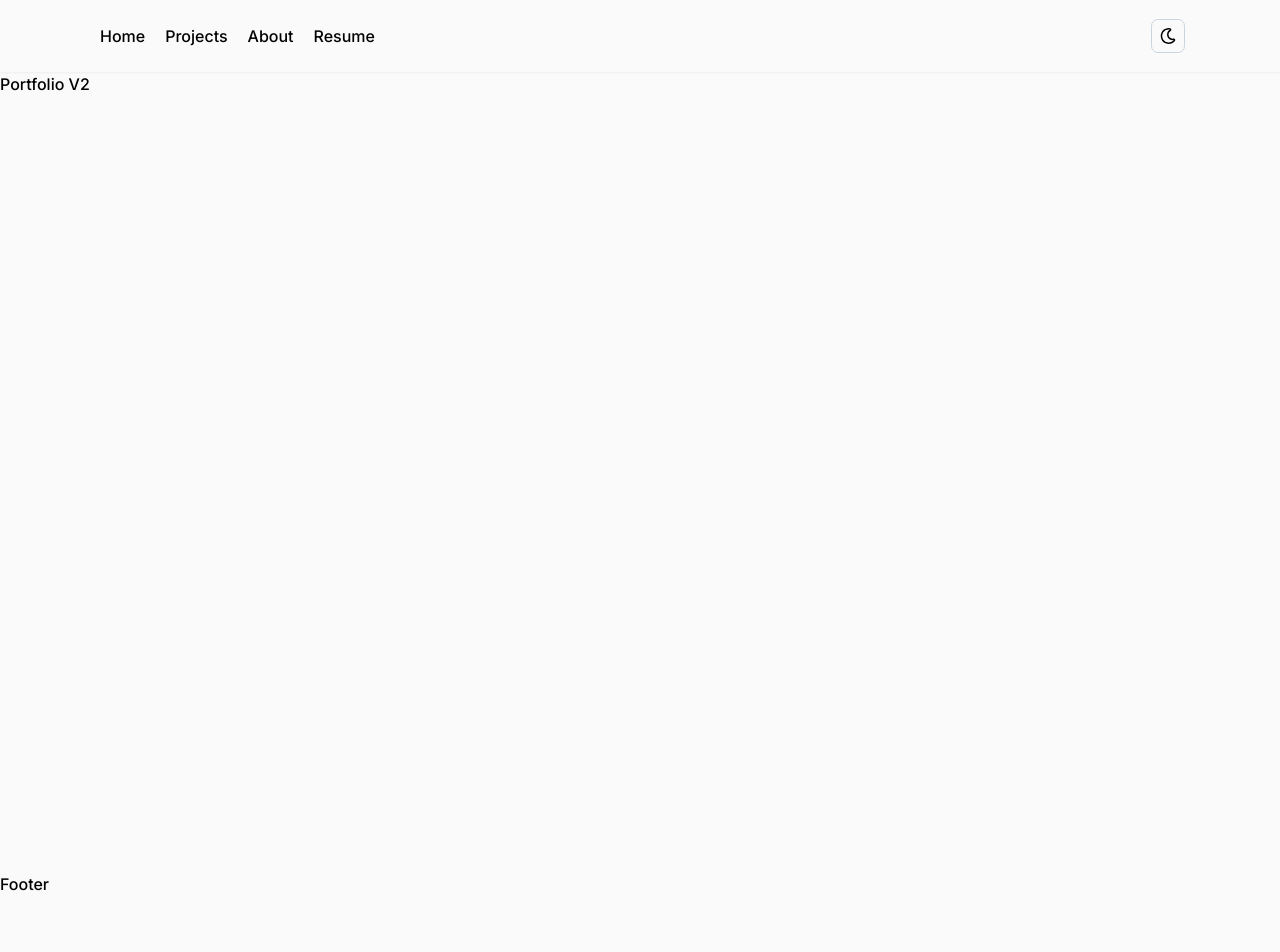
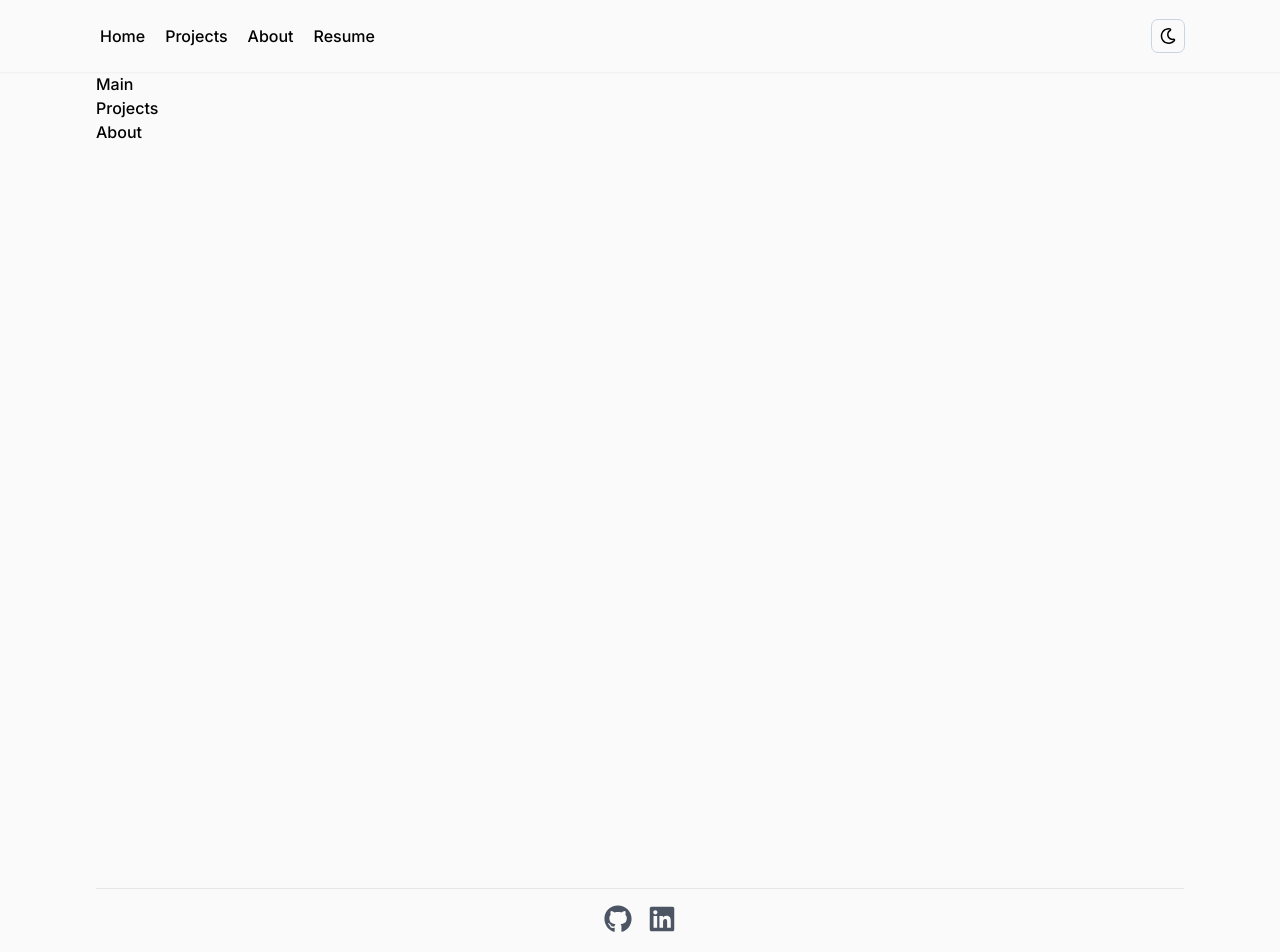
Before and after one commit to antonio-lopez/antonio-lopez-portfolio-v2, a Next.js app: page / in a window 1280 px wide. Shown: the top 952 px of the page. Before the commit the page ends 896 px from the top, so only its background shows below. Built offline with nearby package versions, Linux system fonts and the light colour scheme.

Commit message:
navbar and component layouts

```diff
--- /dev/null
+++ b/components/About.js
@@ -0,0 +1,7 @@
+import React from 'react';
+
+const About = () => {
+  return <div>About</div>;
+};
+
+export default About;
--- a/components/Footer.js
+++ b/components/Footer.js
@@ -1,7 +1,34 @@
 import React from 'react';
+import { FaGithub, FaLinkedin } from 'react-icons/fa';
 
 const Footer = () => {
-  return <div>Footer</div>;
+  return (
+    <footer className='layout pb-4'>
+      {/* divider line */}
+      <div className='py-4'>
+        <div className='w-full border-t border-gray-200'></div>
+      </div>
+      <div className='flex justify-center items-center space-x-4 text-gray-600'>
+        {/* github link */}
+        <a
+          href='https://github.com/antonio-lopez'
+          aria-label='Antonio Lopez github profile'
+        >
+          <FaGithub className='h-7 w-7 hover:text-blue-500' />
+        </a>
+        {/* linkedIn link */}
+        <a
+          href='https://www.linkedin.com/in/antoniolopez6/'
+          aria-label='Antonio Lopez linkedin profile'
+        >
+          <FaLinkedin className='h-7 w-7 hover:text-blue-500' />
+        </a>
+      </div>
+      <p className='mt-6 text-sm text-gray-600 text-center'>
+        © Antonio Lopez 2022
+      </p>
+    </footer>
+  );
 };
 
 export default Footer;
--- /dev/null
+++ b/components/Projects.js
@@ -0,0 +1,7 @@
+import React from 'react';
+
+const Projects = () => {
+  return <div>Projects</div>;
+};
+
+export default Projects;
--- a/components/index.js
+++ b/components/index.js
@@ -1,3 +1,5 @@
 export { default as Footer } from './Footer';
 export { default as Navbar } from './Navbar';
 export { default as Main } from './Main';
+export { default as Projects } from './Projects';
+export { default as About } from './About';
--- a/pages/index.js
+++ b/pages/index.js
@@ -1,10 +1,13 @@
 import Head from 'next/head';
 import Image from 'next/image';
+import { About, Main, Projects } from '../components';
 
 export default function Home() {
   return (
-    <div className='min-h-screen'>
-      <h1>Portfolio V2</h1>
+    <div className='min-h-screen layout'>
+      <Main />
+      <Projects />
+      <About />
     </div>
   );
 }
```
